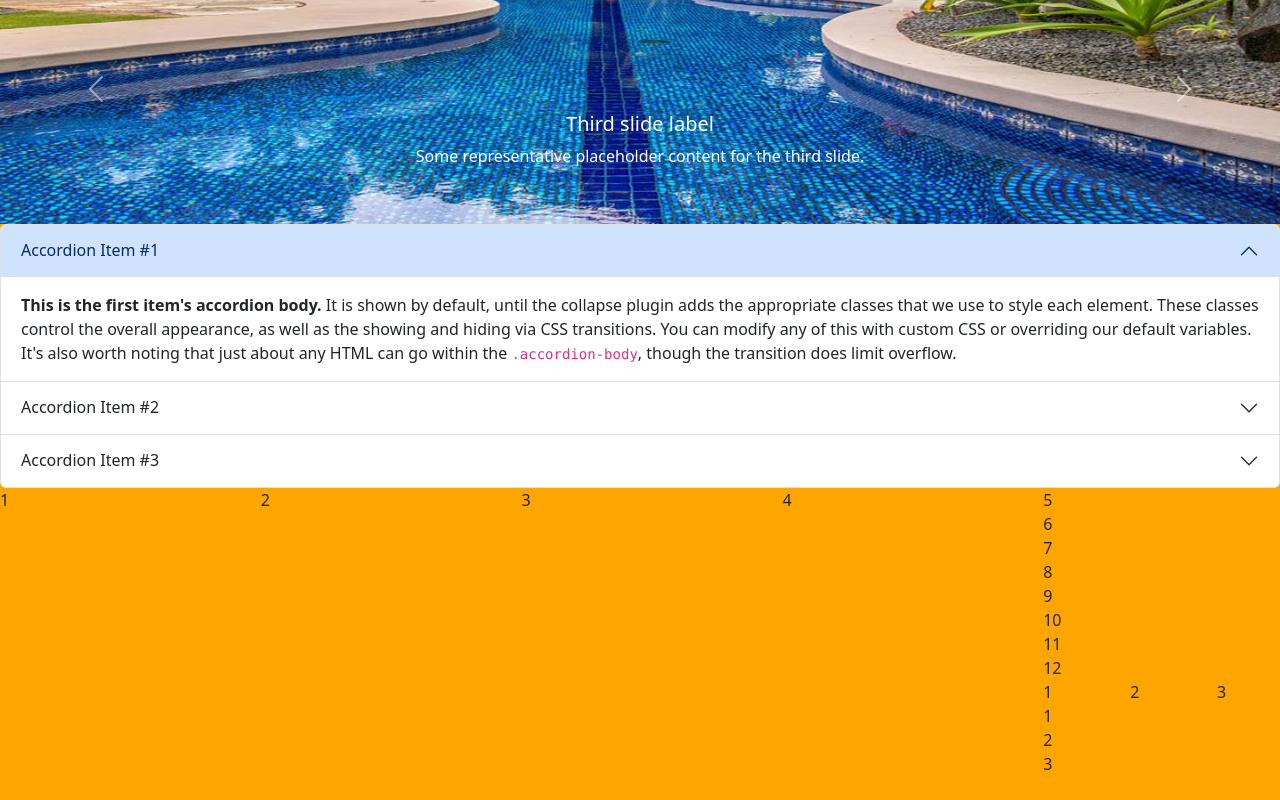
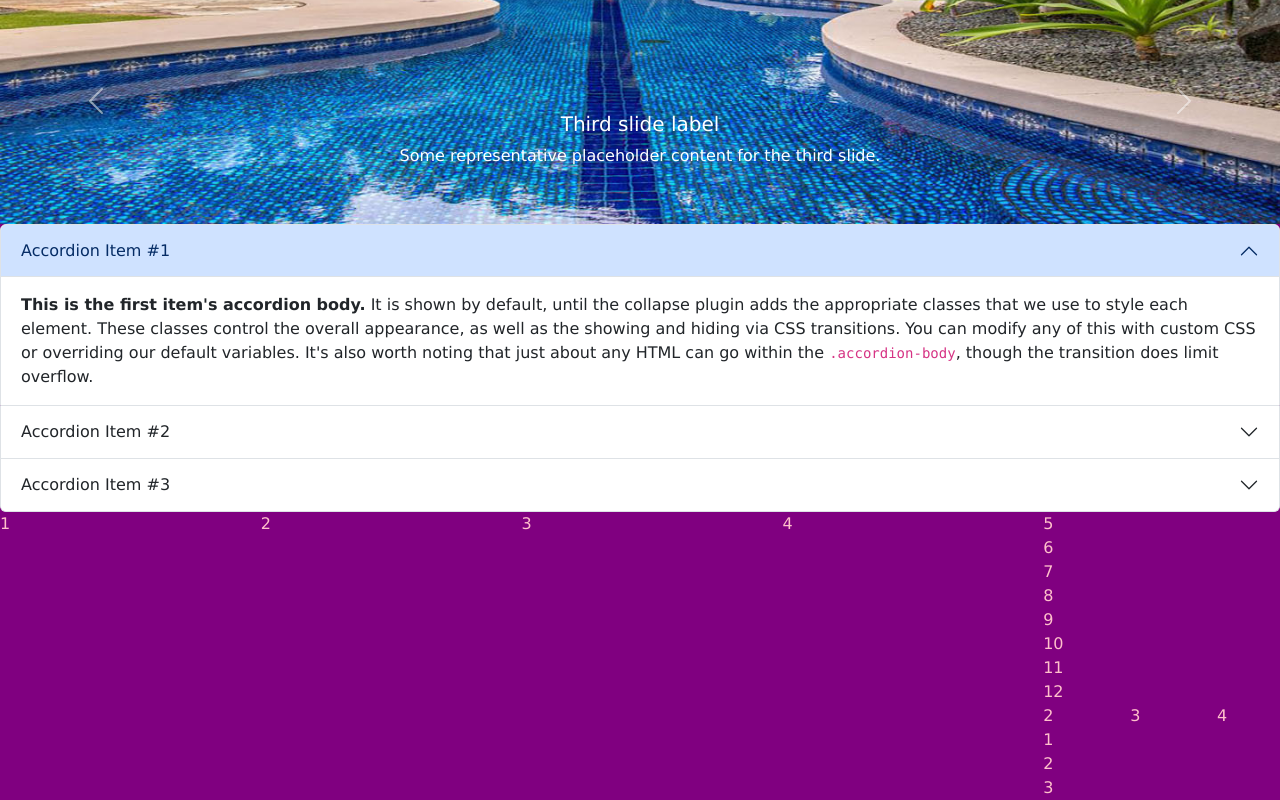
Before and after one commit to ZachGidd99/BootstrapComponents, a plain HTML site: page index.html in a window 1280 px wide. Shown: the part 366-1166 px from the top of the page. Before the commit the page ends 1142 px from the top, so only its background shows below. Drawn offline with nearby package versions, Linux system fonts and the light colour scheme.

Commit message:
modified-style-settings

```diff
--- a/index.html
+++ b/index.html
@@ -137,9 +137,9 @@
             </div>
 
             <div class="row">
-                <div class="col">1</div>
                 <div class="col">2</div>
                 <div class="col">3</div>
+                <div class="col">4</div>
             </div>
 
             <div>
--- a/style/style.css
+++ b/style/style.css
@@ -1,5 +1,7 @@
 body {
-    background-color: orange;
+    background-color: purple;
+    color: pink;
+    font-family: Verdana, Geneva, Tahoma, sans-serif;
 }
 #accordion {
     color: blue;
```
Also changed, not shown: images/sunset-ocean.jpg (deleted), 1 other file.
